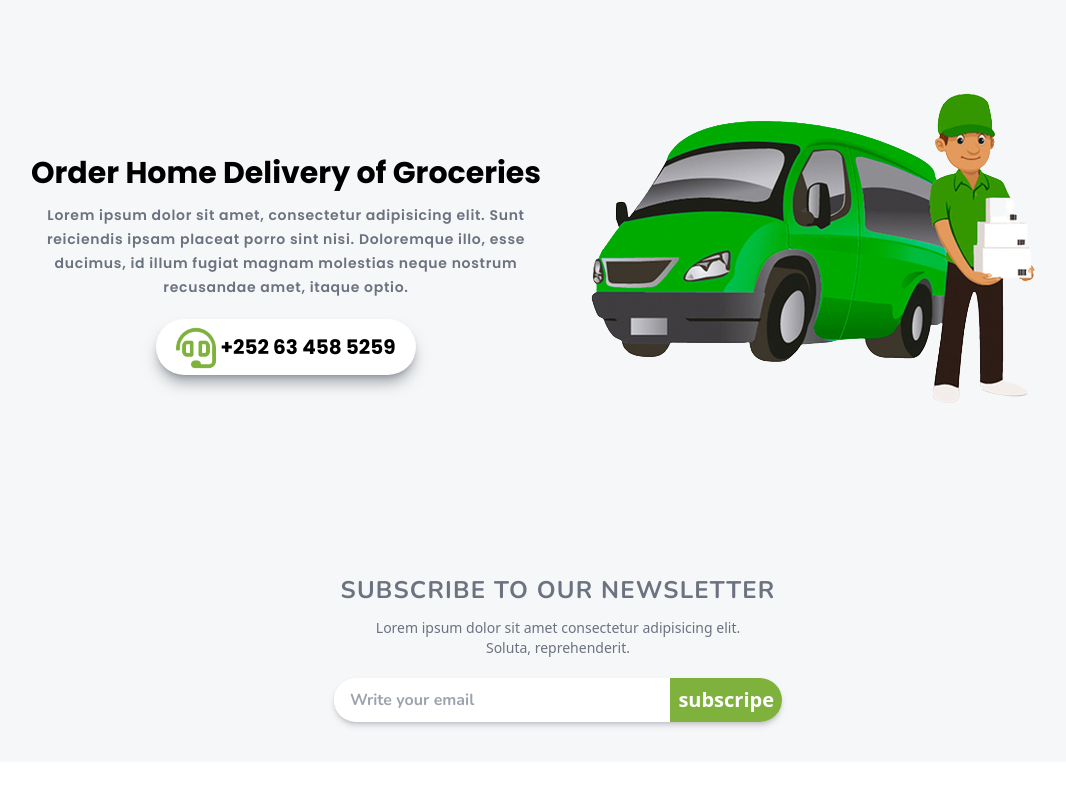
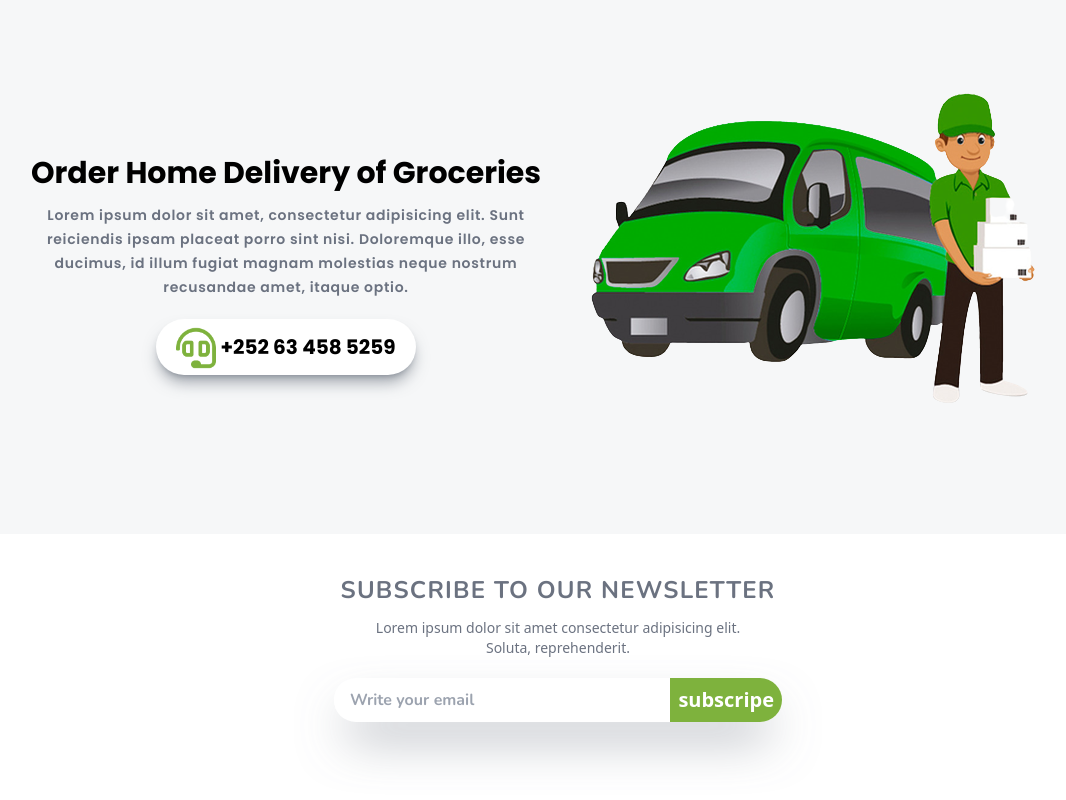
Before and after one commit to rimoza/grocerry-web-app, a React (Create React App) app: page / in a window 1280 px wide. Shown: the part 5568-6368 px from the top of the page, without its empty margins (82-1148 px from the left). Built offline with nearby package versions, Linux system fonts and the light colour scheme.

Commit message:
Style fix

```diff
--- a/src/components/Main/Subscription/Subscription.jsx
+++ b/src/components/Main/Subscription/Subscription.jsx
@@ -2,7 +2,7 @@ import React from "react";
 
 const Subscription = () => {
   return (
-    <div className="bg-gray-100/70 flex flex-col justify-center items-center py-10">
+    <div className="bg-white/70 flex flex-col justify-center items-center py-10">
       <div className="">
         <h1 className="uppercase text-center text-2xl text-gray-500 font-nunito font-semibold tracking-wider mb-3">
           Subscribe to our newsletter
@@ -12,7 +12,7 @@ const Subscription = () => {
           Soluta, reprehenderit.
         </p>
       </div>
-      <div className="bg-white w-full max-w-sm sm:max-w-md shadow-md shadow-gray-500/30 flex  items-center   rounded-full  overflow-hidden">
+      <div className="bg-white w-full max-w-sm sm:max-w-md shadow-2xl shadow-gray-500/70 flex  items-center   rounded-full  overflow-hidden">
         <input
           type="email"
           name="email"
--- a/src/components/Products/products.jsx
+++ b/src/components/Products/products.jsx
@@ -43,7 +43,7 @@ const Products = () => {
           <h1 className="text-xl font-extrabold mb-3">Fruits and Vegetables</h1>
           <hr />
         </div>
-        <div className="grid grid-cols-1 md:grid-cols-2 lg:grid-cols-3 2xl:grid-cols-4">
+        <div className="grid grid-cols-1 md:grid-cols-2 lg:grid-cols-3 2xl:grid-cols-5">
           {freshFoods.map((freshFood) => (
             <ProductsItem
               key={freshFood.id}
```
